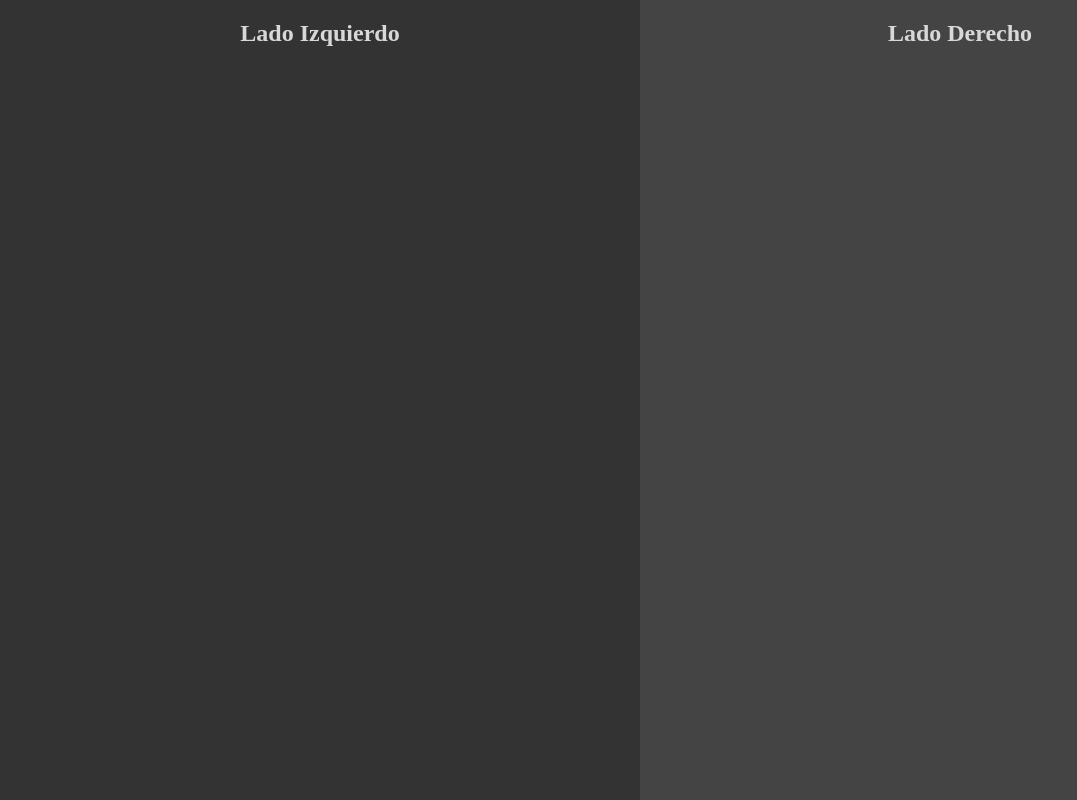
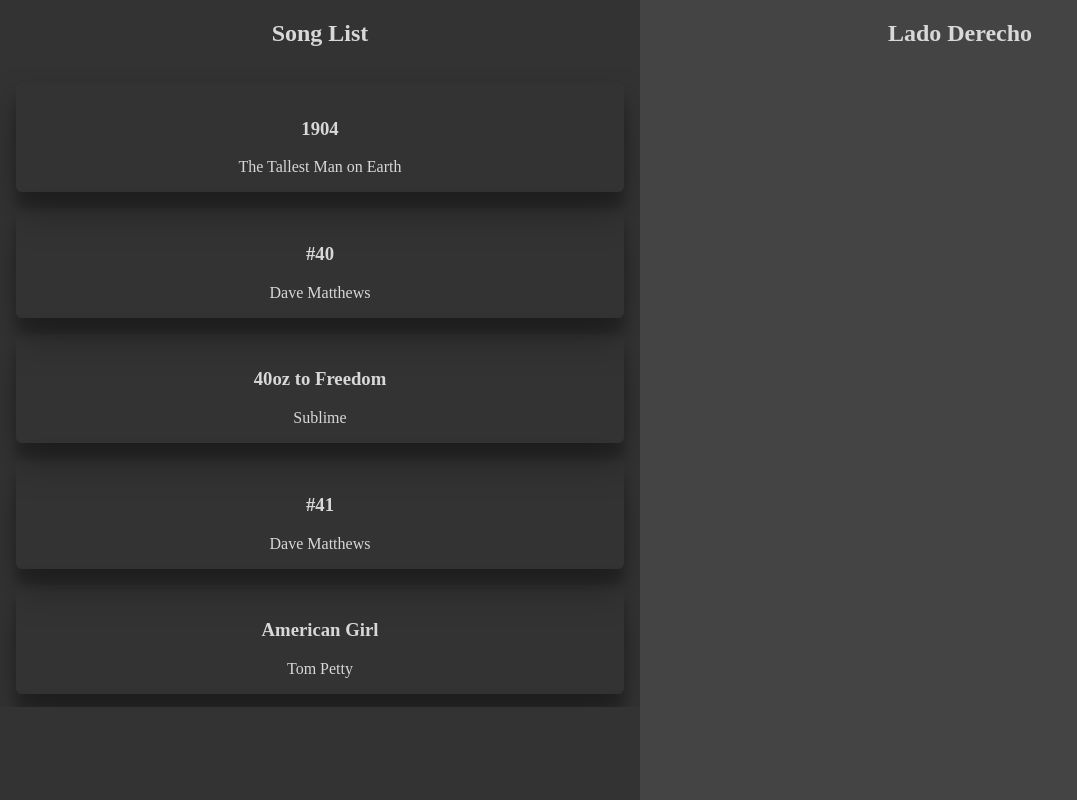
Before and after one commit to warderer/react-avanzado-g32a, a React (Vite) app in the folder 02-react-context/: page / in a window 1280 px wide. Shown: the whole page, without its empty margins (0-1077 px from the left). Built offline with nearby package versions, Linux system fonts and the light colour scheme.

Commit message:
✨ SongList Basico

```diff
--- a/02-react-context/src/components/SongList/SongList.jsx
+++ b/02-react-context/src/components/SongList/SongList.jsx
@@ -1,6 +1,34 @@
+import { useEffect, useState } from 'react'
+import './songlist.css'
+// usamos @ para no tener que poner ../../
+// import canciones from '../../assets/listaCanciones.json'
+import canciones from '@/assets/listaCanciones.json'
+
 const SongList = () => {
+  const [list, setList] = useState([])
+  const [loading, setLoading] = useState(true)
+
+  // Simulamos una petición a una API
+  useEffect(() => {
+    setTimeout(() => {
+      setList(canciones)
+      setLoading(false)
+    }, 2000)
+  }, [])
+
   return (
-    <div>SongList</div>
+    <section className='row-container'>
+      {
+        loading
+          ? <h2>Cargando...</h2>
+          : list.map((song) => (
+            <div key={song.id} className='row-song'>
+              <h3>{song.title}</h3>
+              <p>{song.artist}</p>
+            </div>
+          ))
+        }
+    </section>
   )
 }
 export default SongList
--- a/02-react-context/src/components/SongList/index.js
+++ b/02-react-context/src/components/SongList/index.js
@@ -0,0 +1,3 @@
+import SongList from './SongList'
+
+export default SongList
--- a/02-react-context/src/pages/Home/Home.jsx
+++ b/02-react-context/src/pages/Home/Home.jsx
@@ -1,10 +1,12 @@
+import SongList from '@/components/SongList'
 import './home.css'
 
 const Home = () => {
   return (
     <div className='home-container'>
       <div className='izquierdo'>
-        <h2>Lado Izquierdo</h2>
+        <h2>Song List</h2>
+        <SongList />
       </div>
 
       <div className='derecho'>
```
